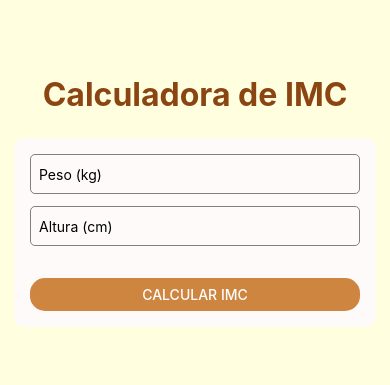
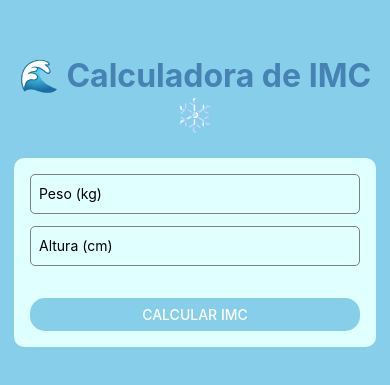
Before and after one commit to Bea-Xavier/CalculadoraIMC, a React Native app: screen / in a window 390 px wide. Shown: the part 221-606 px from the top of the page. Built offline with nearby package versions, Linux system fonts and the light colour scheme.

Commit message:
Alterando o design do App

```diff
--- a/App.js
+++ b/App.js
@@ -19,6 +19,6 @@ const styles = StyleSheet.create({
     flex: 1,
     justifyContent: 'center',
     padding: 14,
-    backgroundColor: '#FFFFE0',
+    backgroundColor: '#87CEEB',
   },
 });
--- a/src/components/FormIMC.js
+++ b/src/components/FormIMC.js
@@ -32,17 +32,17 @@ const FormIMC = () => {
 
         //Classificação de IMC
         if (imcCalculado < 18.5) {
-            setClassification("Abaixo do Peso");
+            setClassification("Abaixo do Peso 👎");
         } else if (imcCalculado < 25) {
-            setClassification("Peso Normal");
+            setClassification("Peso Normal 👍");
         } else if (imcCalculado < 30) {
-            setClassification("Sobrepeso");
+            setClassification("Sobrepeso ❗️");
         } else if (imcCalculado < 35) {
-            setClassification("Obesidade Grau 1");
+            setClassification("Obesidade Grau 1 ⚠️");
         } else if (imcCalculado < 40) {
-            setClassification("Obesidade Grau 2");
+            setClassification("Obesidade Grau 2 😧");
         } else {
-            setClassification("Obesidade Grau 3 (Obesidade Mórbida)");
+            setClassification("Obesidade Grau 3 (Obesidade Mórbida) ☠️");
         }
 
         //Cálculo do peso ideal, mínimo e máximo utilizando como base a altura do usuário
@@ -67,7 +67,7 @@ const FormIMC = () => {
                 value={altura}
                 onChangeText={setAltura}
             />
-            <View style={styles.button}><Button title="Calcular IMC" color = "#CD853F" borderRadius={16} onPress={calcularIMC} /></View>
+            <View style={styles.button}><Button title="Calcular IMC" color = "#87CEEB" borderRadius={16} onPress={calcularIMC} /></View>
             {imc && classification && <Result imc={imc} classification={classification} pesoMin={pesoMin} pesoMax={pesoMax} />}
         </View>
     );
@@ -77,7 +77,7 @@ const FormIMC = () => {
 //Constante que guarda os estilos do componente
 const styles = StyleSheet.create({
     formContainer: {
-        backgroundColor: '#FFFAFA',
+        backgroundColor: '#E0FFFF',
         padding: 16,
         borderRadius: 10,
     },
--- a/src/components/IdealWeight.js
+++ b/src/components/IdealWeight.js
@@ -20,7 +20,7 @@ const styles = StyleSheet.create({
       marginTop: 24,
       fontWeight: 'bold',
       textAlign: 'center',
-      color: "#CD853F",
+      color: "#87CEFA",
     },
     // Subtítulos
     sub: {
--- a/src/components/Result.js
+++ b/src/components/Result.js
@@ -20,7 +20,7 @@ const styles = StyleSheet.create({
         marginTop: 30,
         fontSize: 24,
         textAlign: 'center',
-        color: '#A0522D',
+        color: '#00BFFF',
     },
 });
 
--- a/src/components/Title.js
+++ b/src/components/Title.js
@@ -3,7 +3,7 @@ import { Text, StyleSheet } from 'react-native';
 //Função que retorna o título do aplicativo
 const Title = () => {
     return (
-        <Text style={styles.title}>Calculadora de IMC</Text>
+        <Text style={styles.title}>🌊 Calculadora de IMC ❄️</Text>
     )
 }
 
@@ -14,7 +14,7 @@ const styles = StyleSheet.create({
         fontWeight: 'bold',
         textAlign: 'center',
         marginBottom: 24,
-        color: '#8B4513'
+        color: '#4682B4'
     },
 });
 
```
